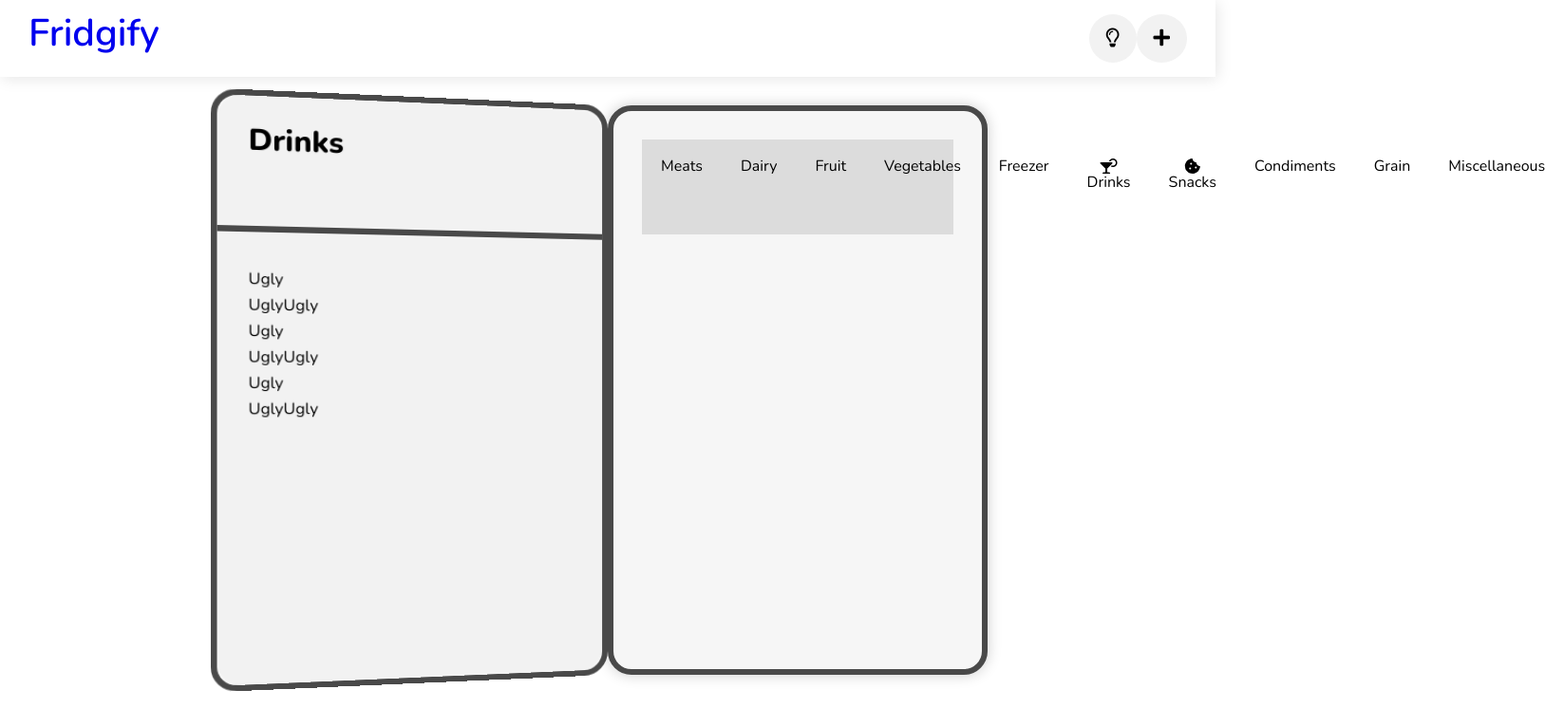
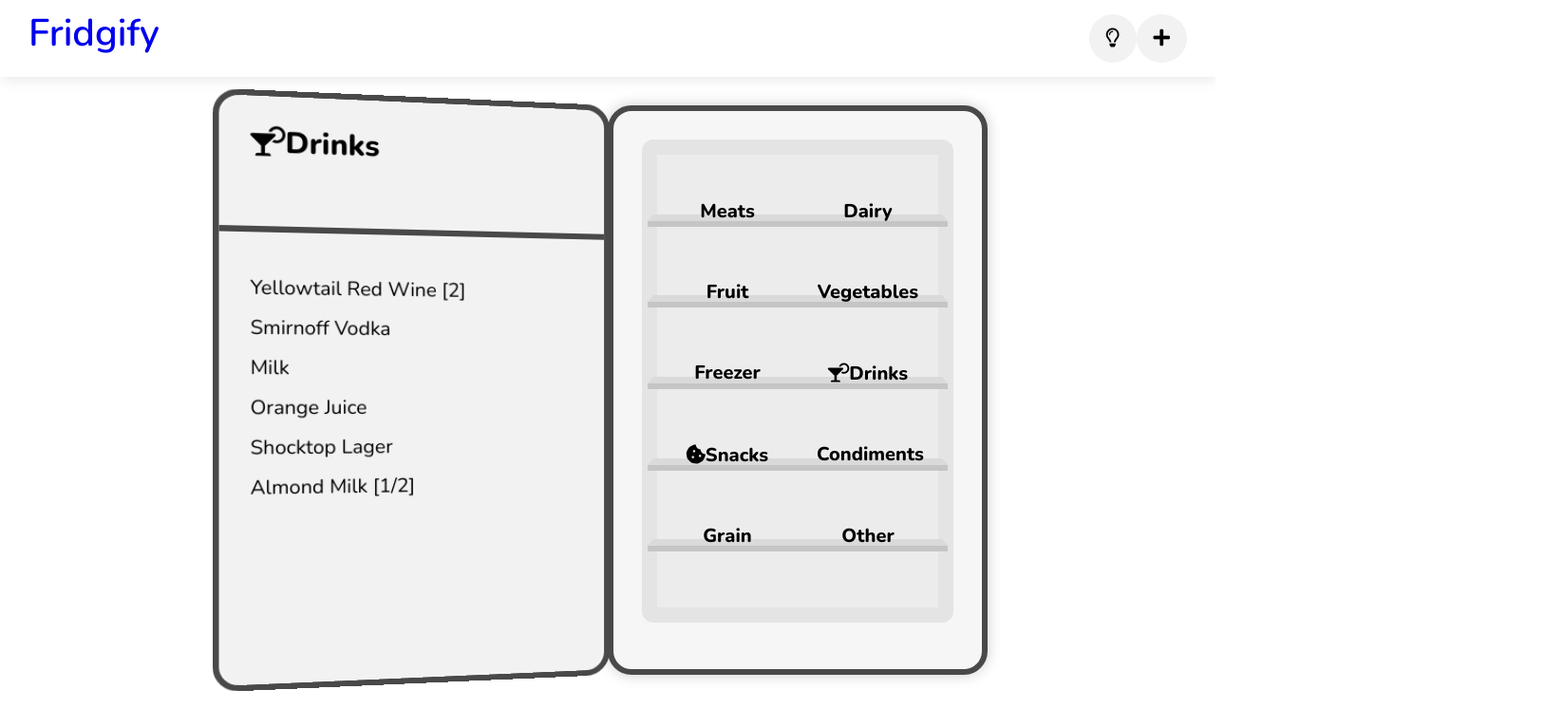
Before and after one commit to sathyaram/fridgify, a React app in the folder frontend/: page / in a window 1280 px wide. Both pictures are taken after a click on the element 640 px from the left and 411 px from the top of the page. Shown: the whole page at 95% size, 1647 px wide, since content can reach past the window. Built offline with nearby package versions, Linux system fonts and the light colour scheme.

Commit message:
added shelves for the fridge and restyled the fridge door list

```diff
--- a/frontend/src/Refrigerator/Refrigerator.css
+++ b/frontend/src/Refrigerator/Refrigerator.css
@@ -9,18 +9,10 @@ main {
   box-shadow: 0 0 15px 0 rgba(0,0,0,0.2);
   transform: translateX(-50%);
   background:#f2f2f2;
-  /* border-top-left-radius:20% 5%;
-  border-top-right-radius:20% 5%;
-  border-bottom-left-radius:20% 4%;
-  border-bottom-right-radius:20% 4%; */
   border-radius:25px;
   position: absolute;
   /* border:8px solid rgb(167, 167, 167);  */
   margin: 0 auto;
-  background: linear-gradient(to right, rgba(238,238,238,1) 0%,rgba(204,204,204,1) 100%);
-  /* display:flex;
-  align-items:center;
-  justify-content: flex-end; */
   position:absolute;
   transition: all 600ms ease;
 }
@@ -55,10 +47,6 @@ main {
   width:100%;
   height:100%;
   background:#f2f2f2;
-  /* border-top-left-radius:20% 5%;
-  border-top-right-radius:20% 5%;
-  border-bottom-left-radius:10% 4%;
-  border-bottom-right-radius:10% 4%; */
   border-radius:25px;
 }
 
@@ -68,16 +56,49 @@ main {
 
 .shelves ul {
   display: flex;
-  flex-direction: row;
-  background: gainsboro;
+  flex-direction: column;
+  flex-direction:row;
+  flex-wrap:wrap;
+  background: #ececec;
+  padding-bottom:50px;
+  border:16px solid #e4e4e4;
+  border-radius:12px;
 }
 
 .shelves ul li {
+  padding:15px 20px;
+  font-size:20px;
+  text-align:center;
+  position:relative;
+  z-index:2;
+  font-weight:bold;
   width:50%;
-  padding:20px;
-  height: 100px;
-  text-align:center;
+  padding:50px 20px 15px;
 }
+
+.shelves ul li:before {
+  content:"";
+  position: absolute;
+  z-index:-1;
+  width: calc(100% + 8px);
+  bottom:15px;
+  left:-10px;
+  border-bottom: 7px solid #dadada;
+  border-left: 6px solid transparent;
+  border-right: 6px solid transparent;
+}
+
+.shelves ul li:after {
+  background: #c5c5c5;
+  content: "";
+  width: calc(100% + 20px);
+  height: 6px;
+  position: absolute;
+  left: -10px;
+  z-index:-1;
+  bottom: 9px;
+}
+
 
 .handle {
   height:100px;
@@ -96,14 +117,11 @@ main {
   transition: all 600ms ease;
   position:absolute;
   top:0;
-  left:0;
+  left:2px;
+  z-index:4;
   border:6px solid #494949;
   width:100%;
   height:100%;
-  /* border-top-left-radius:20% 5%;
-  border-top-right-radius:20% 5%;
-  border-bottom-left-radius:10% 4%;
-  border-bottom-right-radius:10% 4%; */
   border-radius:25px;
   background: #f6f6f6;
  -webkit-transform: perspective(1200px) rotateY(0deg);
@@ -162,5 +180,6 @@ h3 {
 }
 
 .backDoor ul li {
-  padding:5px 0;
+  padding:10px 0;
+  font-size:20px;
 }
--- a/frontend/src/Refrigerator/Refrigerator.js
+++ b/frontend/src/Refrigerator/Refrigerator.js
@@ -23,20 +23,20 @@ class Refrigerator extends Component {
             <li><i class="fas fa-cookie-bite"></i>Snacks</li>
             <li>Condiments</li>
             <li>Grain</li>
-            <li>Miscellaneous</li>
+            <li>Other</li>
           </ul>
         </div>
           <div className="backDoor">
             <div className="seperator"></div>
             <div className="doorText">
-              <h3>Drinks</h3>
+              <h3><i class="fas fa-cocktail"></i>Drinks</h3>
               <ul>
-                <li>Ugly</li>
-                <li>UglyUgly</li>
-                <li>Ugly</li>
-                <li>UglyUgly</li>
-                <li>Ugly</li>
-                <li>UglyUgly</li>
+                <li>Yellowtail Red Wine [2]</li>
+                <li>Smirnoff Vodka</li>
+                <li>Milk</li>
+                <li>Orange Juice</li>
+                <li>Shocktop Lager</li>
+                <li>Almond Milk [1/2]</li>
               </ul>
             </div>
             {/* <div className="handle"></div> */}
```
